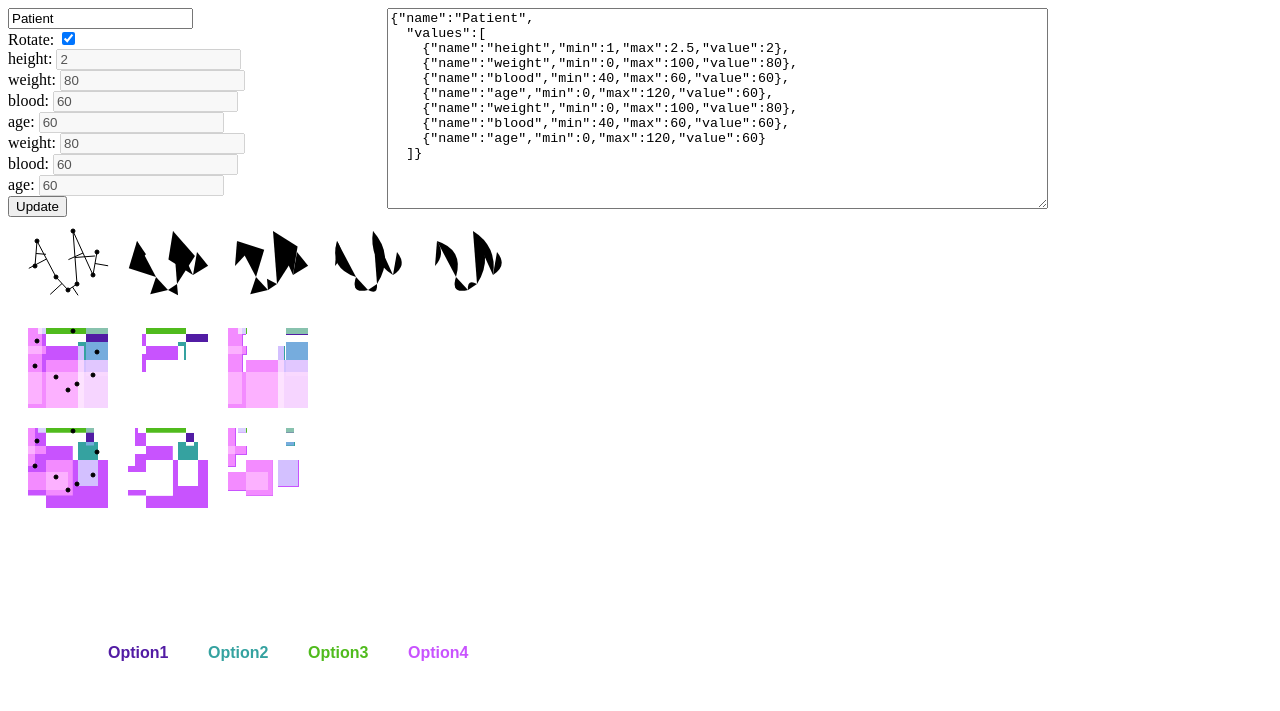
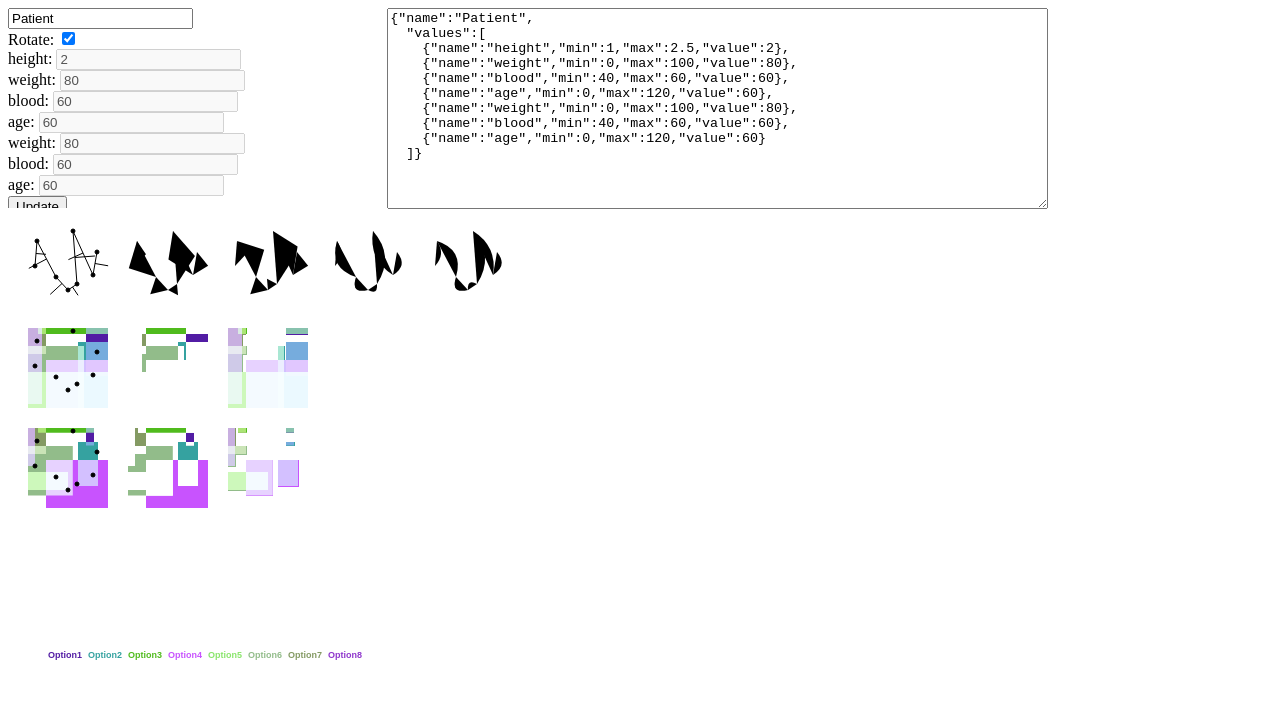
Before and after one commit to jamesjacko/glyphs1, a plain HTML site: page implementation/index.html in a window 1280 px wide. Drawn offline with Linux system fonts and the light colour scheme.

Commit message:
changes to presentation

```diff
--- a/implementation/index.html
+++ b/implementation/index.html
@@ -7,7 +7,7 @@
     <title></title>
   </head>
   <body>
-    <div style="width:30%; float:left; height: 200px;">
+    <div style="width:30%; float:left; height: 200px; overflow: scroll">
       <input type="text" name="name" value="Patient" id="seedValue"><br />
       <label>Rotate: <input type="checkbox" name="name" value="rotate" id="rotate" checked></label><br />
       <div id="details">
--- a/implementation/scripts/main.js
+++ b/implementation/scripts/main.js
@@ -110,10 +110,10 @@ function draw(ctx){
   drawCurves(ctx, offsetx + 100 * offset++, offsety, coords, midPoints, true);
   offset = 1;
   var opacity = 1;
-  var colors = [getRandomColor(opacity),
-                getRandomColor(opacity),
-                getRandomColor(opacity),
-                getRandomColor(opacity)];
+  var colors = [];
+  for (var i = 0; i <= settings.values.length; i++) {
+    colors.push(getRandomColor(opacity));
+  };
   drawRectangles(ctx, offsetx, offsety + 100, coords, size, colors);
   drawPoints(ctx, coords, {x: offsetx, y: offsety + 100});
   drawRectangles(ctx, offsetx + 100 * offset++, offsety + 100, coords, size, colors,
@@ -239,8 +239,8 @@ function drawRectangle(ctx, centre, offset, size, color, options){
   // plus 1 to settings to account for name
   if(once++ < settings.values.length + 1){
     ctx.fillStyle = color;
-    ctx.font = "bold 16px Arial";
-    ctx.fillText("Option" + once, 100 * once, 450);
+    ctx.font = "bold 9px Arial";
+    ctx.fillText("Option" + once, 40 * once, 450);
   }
   var point = closestCorner(centre, size);
   if(options && options.relative){
```
